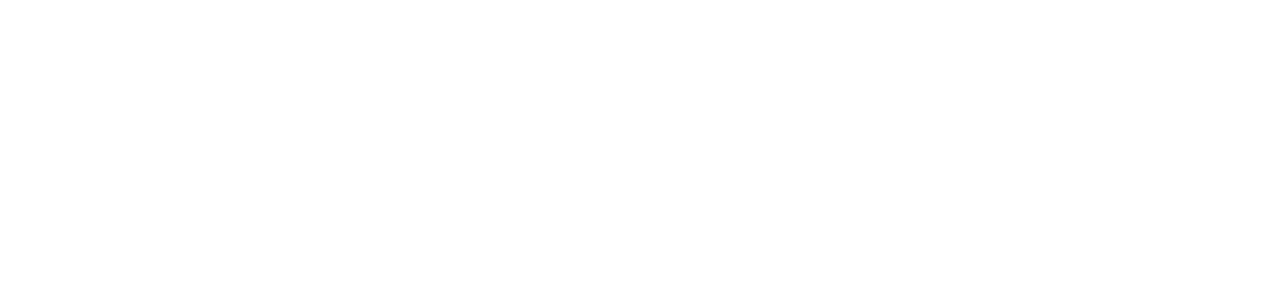
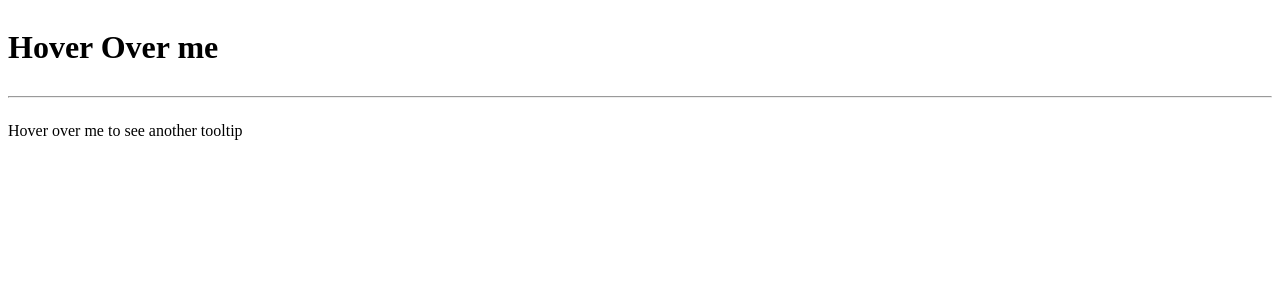
Before and after one commit to acciojob/react-composition-3-Akash-1212579, a React app: page / in a window 1280 px wide. Shown: the top 300 px of the page. Built offline with nearby package versions, Linux system fonts and the light colour scheme.

Commit message:
attempt 1

```diff
--- a/src/components/App.js
+++ b/src/components/App.js
@@ -1,11 +1,13 @@
 
 import React from "react";
 import './../styles/App.css';
-
+import Tooltip from "./Tooltip";
 const App = () => {
   return (
+
     <div>
         {/* Do not remove the main div */}
+        <Tooltip text = "This is a tooltip" text2="This is another tooltip"/>
     </div>
   )
 }
--- /dev/null
+++ b/src/components/Tooltip.js
@@ -0,0 +1,63 @@
+import React, { useState } from "react";
+
+export default function Tooltip({ text , text2}) {
+  const [show, setShow] = useState(false);
+  const [show2, setShow2] = useState(false);
+console.log("text is : ",text);
+  return (
+    <>
+    <div style={{ position: "relative", display: "inline-block" }}>
+      <h1
+        onMouseEnter={() => setShow(true)}
+        onMouseLeave={() => setShow(false)}
+      >
+        Hover Over me
+      </h1>
+
+      {show && (
+        <div
+          style={{
+            position: "absolute",
+            top: "40px",
+            left: 0,
+            background: "red",
+            color: "white",
+            padding: "8px",
+            borderRadius: "6px",
+            fontSize: "14px",
+            whiteSpace: "nowrap",
+            zIndex: 100,
+          }}
+        >
+          {text}
+        </div>
+      )}
+    </div>
+    <hr />
+    <div style={{ position: "relative", display: "inline-block" }}>
+    <p
+   onMouseEnter={() => setShow2(true)}
+    onMouseLeave={() => setShow2(false)}
+    >Hover over me to see another tooltip</p>
+    {show2 && (
+        <div
+          style={{
+            position: "absolute",
+            top: "40px",
+            left: 0,
+            background: "red",
+            color: "white",
+            padding: "8px",
+            borderRadius: "6px",
+            fontSize: "14px",
+            whiteSpace: "nowrap",
+            zIndex: 100,
+          }}
+        >
+          {text2}
+        </div>
+      )}
+    </div>
+    </>
+  );
+}
```
Also changed, not shown: 1 other file (tests, documents, lock files or other folders).
